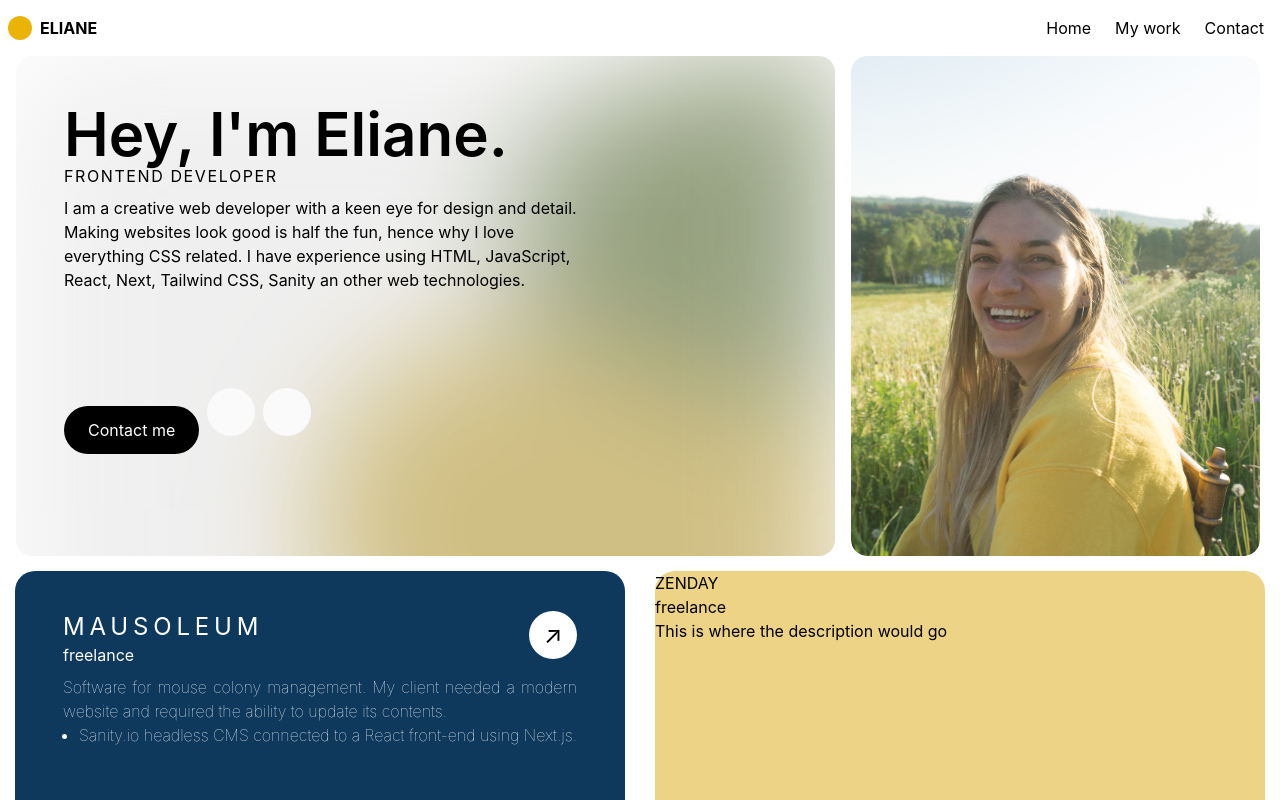
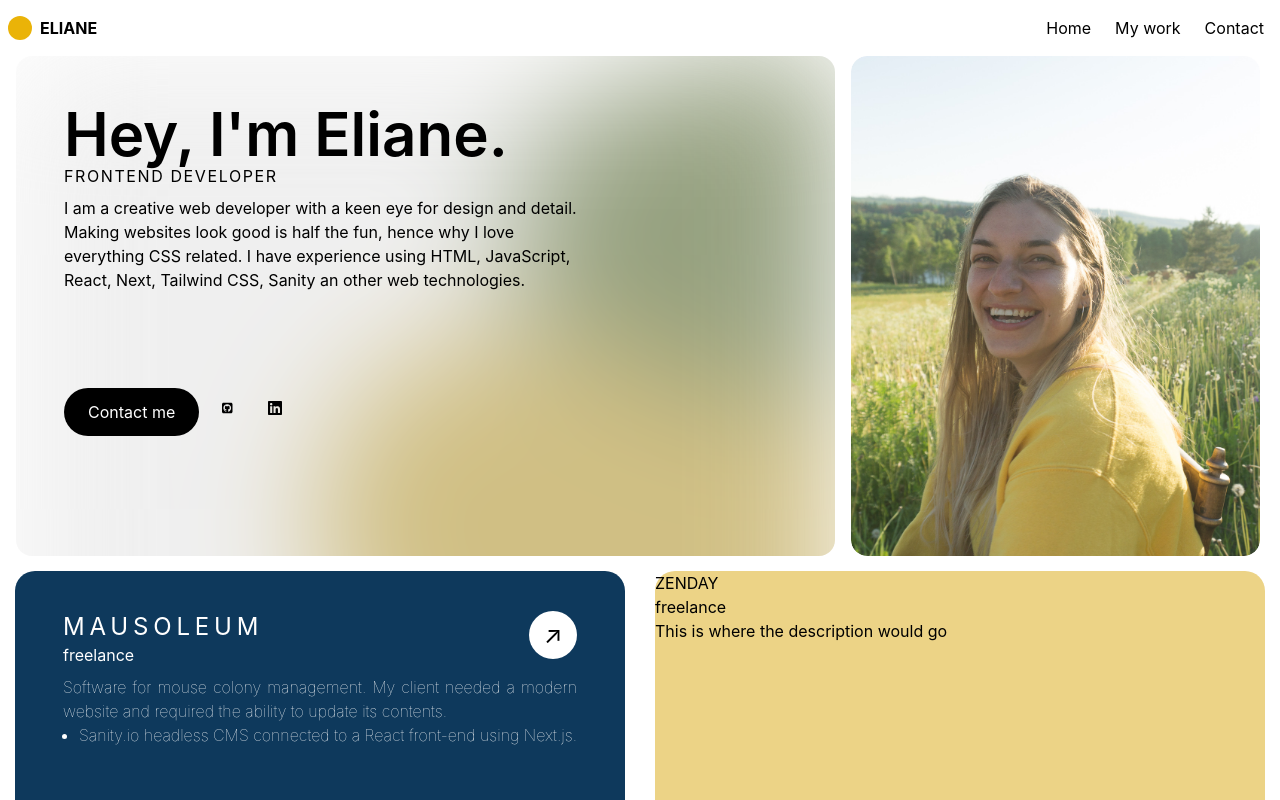
Before and after one commit to ElianeV/portfolio_v2, a Next.js app: page / in a window 1280 px wide. Shown: the top 800 px of the page. Built offline with nearby package versions, Linux system fonts and the light colour scheme.

Commit message:
Import icons better way + align buttons

```diff
--- a/package.json
+++ b/package.json
@@ -9,6 +9,11 @@
     "lint": "next lint"
   },
   "dependencies": {
+    "@fortawesome/fontawesome-svg-core": "^6.2.1",
+    "@fortawesome/free-brands-svg-icons": "^6.2.1",
+    "@fortawesome/free-regular-svg-icons": "^6.2.1",
+    "@fortawesome/free-solid-svg-icons": "^6.2.1",
+    "@fortawesome/react-fontawesome": "^0.2.0",
     "next": "13.0.5",
     "react": "18.2.0",
     "react-dom": "18.2.0"
--- a/pages/index.js
+++ b/pages/index.js
@@ -1,6 +1,11 @@
 import Head from "next/head";
 import Image from "next/image";
 import Navbar from "../components/navbar";
+import Script from "next/script";
+import Link from "next/link";
+import { FontAwesomeIcon } from "@fortawesome/react-fontawesome";
+import { faGithubSquare } from "@fortawesome/free-brands-svg-icons";
+import { faLinkedin } from "@fortawesome/free-brands-svg-icons";
 
 export default function Home() {
   return (
@@ -9,10 +14,10 @@ export default function Home() {
         <title>Create Next App</title>
         <meta name="description" content="Generated by create next app" />
         <link rel="icon" href="/favicon.ico" />
-        <script
+        <Script
           src="https://kit.fontawesome.com/ab73892e4f.js"
           crossorigin="anonymous"
-        ></script>
+        ></Script>
       </Head>
       <Navbar />
       <main className="pt-14 min-h-[450px] flex">
@@ -38,14 +43,21 @@ export default function Home() {
               JavaScript, React, Next, Tailwind CSS, Sanity an other web
               technologies.
             </p>
-            <button className="px-3 py-2 mr-2 text-xs sm:text-base sm:py-3 sm:px-6 text-white bg-black rounded-full">
+            <button className="align-top px-3 py-2 mr-2 text-xs sm:text-base sm:py-3 sm:px-6 text-white bg-black rounded-full">
               Contact me
             </button>
-            <button className="w-12 h-12 mr-2 bg-neutral-50 rounded-full">
-              <i class="fa-brands fa-square-github fa-xl"></i>
+            <button className="w-10 h-10 mr-2">
+              <Link href="https://github.com/ElianeV" target="_blank">
+                <FontAwesomeIcon icon={faGithubSquare} size="xs" />
+              </Link>
             </button>
-            <button className="w-12 h-12 mr-2 bg-neutral-50 rounded-full">
-              <i class="fa-brands fa-linkedin fa-xl"></i>
+            <button className="w-10 h-10 mr-2">
+              <Link
+                href="https://www.linkedin.com/in/eliane-vdc/"
+                target="_blank"
+              >
+                <FontAwesomeIcon icon={faLinkedin} />
+              </Link>
             </button>
           </div>
         </div>
@@ -54,6 +66,7 @@ export default function Home() {
             src="/portrait.jpg"
             fill
             className="rounded-2xl object-cover"
+            alt="portrait"
           />
         </div>
       </main>
@@ -86,36 +99,36 @@ export default function Home() {
               </div>
             </div>
           </article>
-          <article class="square basis-full md:basis-[calc(50%-30px)] bg-[#ecd386]">
-            <div class="content">
+          <article className="square basis-full md:basis-[calc(50%-30px)] bg-[#ecd386]">
+            <div className="content">
               <h2>ZENDAY</h2>
               <h3>freelance</h3>
               <p>This is where the description would go</p>
             </div>
           </article>
-          <article class="square basis-full md:basis-[calc(50%-30px)] bg-[#8e0050]">
-            <div class="content">
+          <article className="square basis-full md:basis-[calc(50%-30px)] bg-[#8e0050]">
+            <div className="content">
               <h2>Mausoleum</h2>
               <h3>freelance</h3>
               <p>This is where the description would go</p>
             </div>
           </article>
-          <article class="square basis-full md:basis-[calc(50%-30px)] bg-[#f7bdbf]">
-            <div class="content">
+          <article className="square basis-full md:basis-[calc(50%-30px)] bg-[#f7bdbf]">
+            <div className="content">
               <h2>Mausoleum</h2>
               <h3>freelance</h3>
               <p>This is where the description would go</p>
             </div>
           </article>
-          <article class="square basis-full md:basis-[calc(50%-30px)] bg-[#234a47]">
-            <div class="content">
+          <article className="square basis-full md:basis-[calc(50%-30px)] bg-[#234a47]">
+            <div className="content">
               <h2>Mausoleum</h2>
               <h3>freelance</h3>
               <p>This is where the description would go</p>
             </div>
           </article>
-          <article class="square basis-full md:basis-[calc(50%-30px)] bg-[#9e8dfa]">
-            <div class="content">
+          <article className="square basis-full md:basis-[calc(50%-30px)] bg-[#9e8dfa]">
+            <div className="content">
               <h2>Mausoleum</h2>
               <h3>freelance</h3>
               <p>This is where the description would go</p>
```
Also changed, not shown: 1 other file (tests, documents, lock files or other folders).
